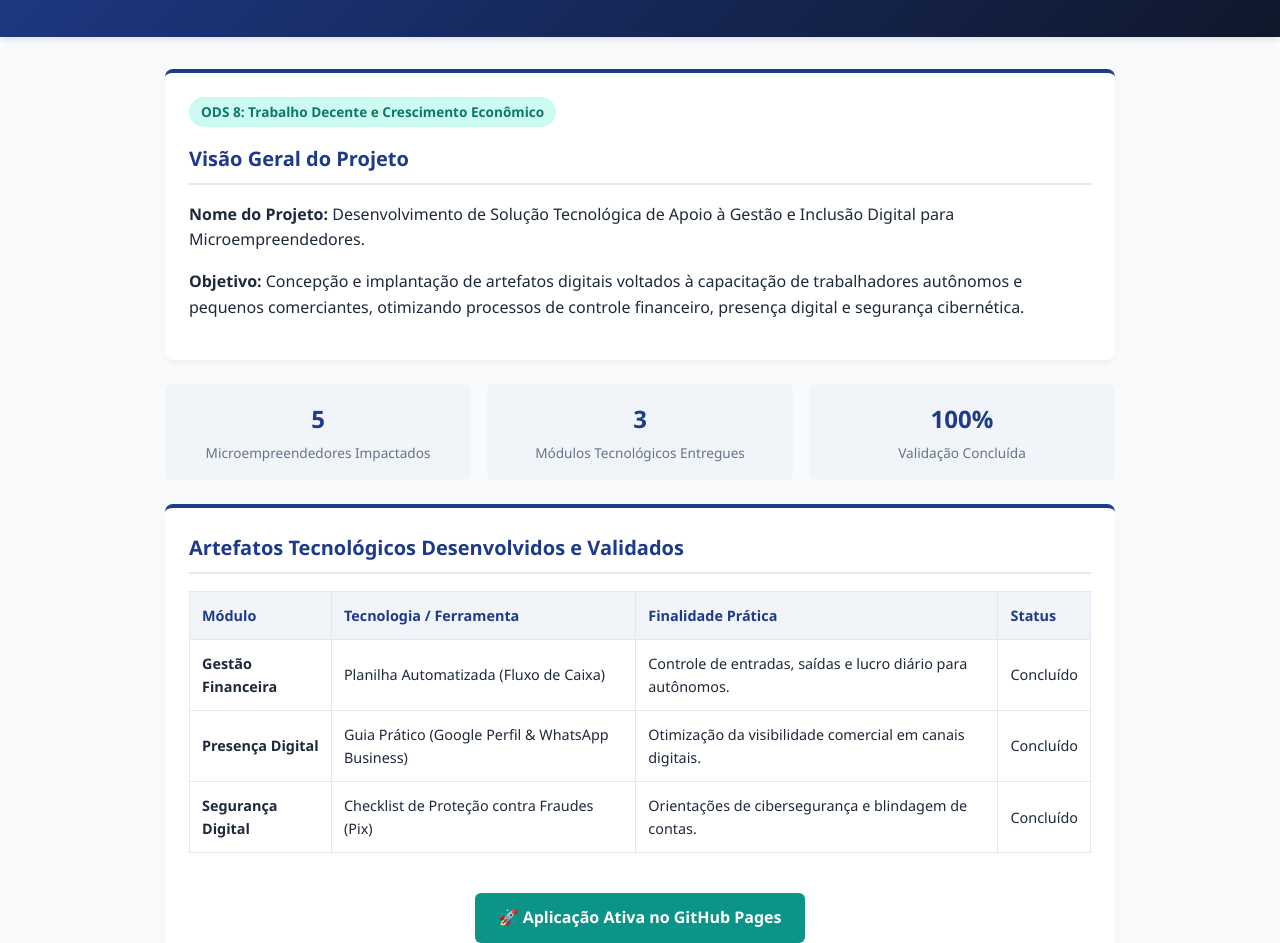
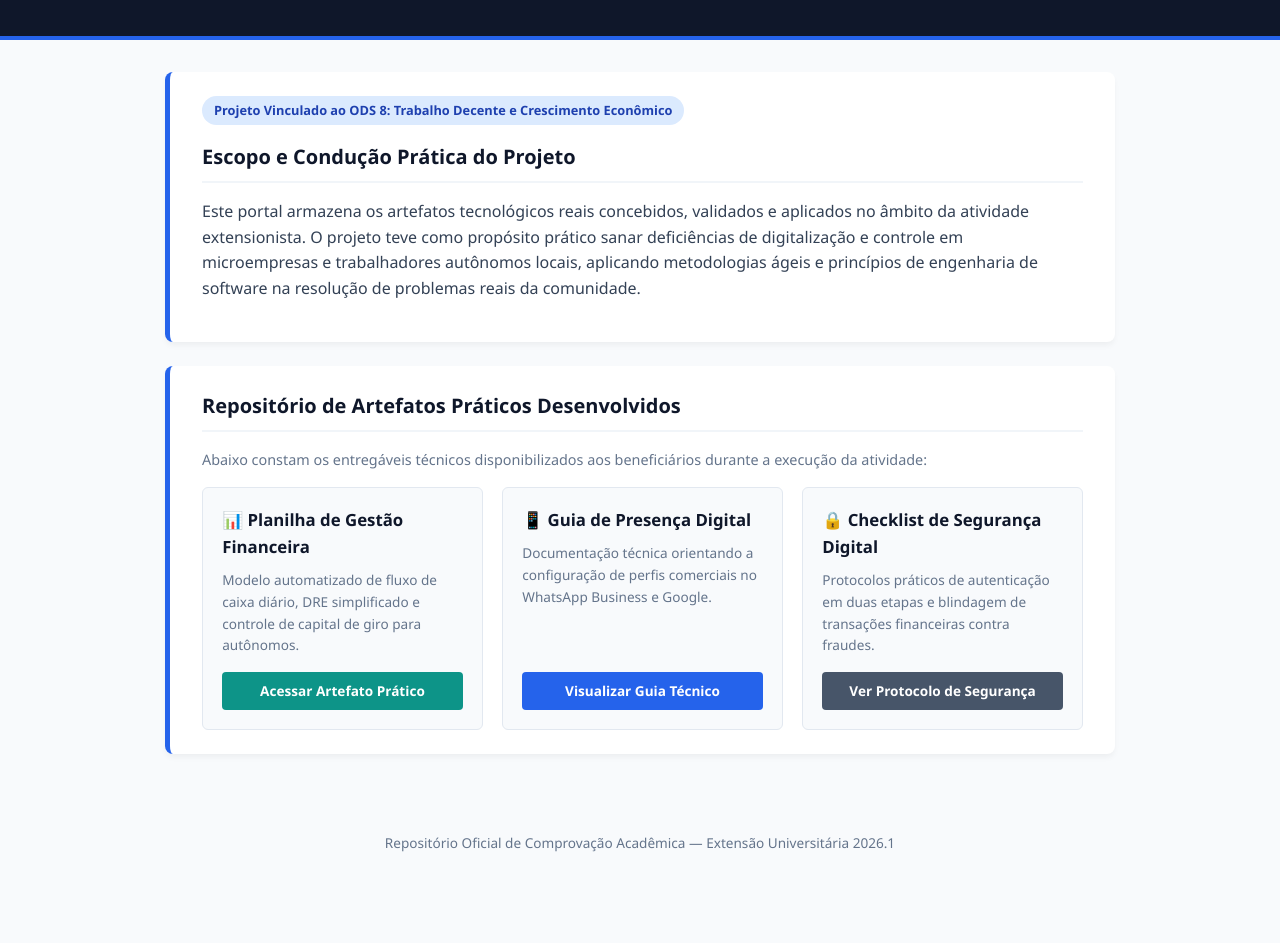
Before and after one commit to dcmferreira1-commits/extensao-ods8-engenharia, a plain HTML site: page index.html in a window 1280 px wide. Shown: the part 121-1064 px from the top of the page. After the commit the page ends 1020 px from the top, so only its background shows below. Drawn offline with Linux system fonts and the light colour scheme.

Commit message:
Update index.html

```diff
--- a/index.html
+++ b/index.html
@@ -3,13 +3,14 @@
 <head>
     <meta charset="UTF-8">
     <meta name="viewport" content="width=device-width, initial-scale=1.0">
-    <title>Portal de Ação Extensionista — Engenharia de Software</title>
+    <title>Portal de Evidências — Projeto Extensionista ODS 8</title>
     <style>
         :root {
-            --primary: #1e3a8a;
-            --secondary: #0d9488;
+            --primary: #0f172a;
+            --accent: #2563eb;
+            --success: #0d9488;
             --bg: #f8fafc;
-            --text: #1e293b;
+            --text: #334155;
         }
         body {
             font-family: 'Segoe UI', Tahoma, Geneva, Verdana, sans-serif;
@@ -20,19 +21,19 @@
             line-height: 1.6;
         }
         header {
-            background: linear-gradient(135deg, var(--primary), #0f172a);
+            background: var(--primary);
             color: white;
             padding: 2.5rem 1rem;
             text-align: center;
-            box-shadow: 0 4px 6px -1px rgba(0,0,0,0.1);
+            border-bottom: 4px solid var(--accent);
         }
         header h1 {
             margin: 0;
-            font-size: 1.8rem;
+            font-size: 1.75rem;
         }
         header p {
             margin: 0.5rem 0 0;
-            opacity: 0.9;
+            opacity: 0.85;
             font-size: 0.95rem;
         }
         .container {
@@ -40,165 +41,131 @@
             margin: 2rem auto;
             padding: 0 1rem;
         }
-        .card {
+        .section-card {
             background: white;
             border-radius: 8px;
             box-shadow: 0 4px 6px -1px rgba(0, 0, 0, 0.05);
-            padding: 1.5rem;
+            padding: 1.5rem 2rem;
             margin-bottom: 1.5rem;
-            border-top: 4px solid var(--primary);
+            border-left: 5px solid var(--accent);
         }
-        .card h2 {
+        .section-card h2 {
             color: var(--primary);
-            border-bottom: 2px solid #e2e8f0;
-            padding-bottom: 0.5rem;
             margin-top: 0;
             font-size: 1.25rem;
+            border-bottom: 2px solid #f1f5f9;
+            padding-bottom: 0.5rem;
         }
         .badge {
             display: inline-block;
-            background-color: #ccfbf1;
-            color: #0f766e;
+            background-color: #dbeafe;
+            color: #1e40af;
             padding: 0.25rem 0.75rem;
             border-radius: 9999px;
-            font-size: 0.85rem;
+            font-size: 0.8rem;
             font-weight: 600;
             margin-bottom: 1rem;
         }
-        .metrics-grid {
+        .artifact-grid {
             display: grid;
-            grid-template-columns: repeat(auto-fit, minmax(200px, 1fr));
-            gap: 1rem;
-            margin-bottom: 1.5rem;
+            grid-template-columns: repeat(auto-fit, minmax(280px, 1fr));
+            gap: 1.2rem;
+            margin-top: 1rem;
         }
-        .metric-box {
-            background: #f1f5f9;
-            padding: 1rem;
+        .artifact-box {
+            background: #f8fafc;
+            border: 1px solid #e2e8f0;
             border-radius: 6px;
-            text-align: center;
+            padding: 1.2rem;
+            display: flex;
+            flex-direction: column;
+            justify-content: space-between;
         }
-        .metric-box h3 {
-            margin: 0;
-            font-size: 1.5rem;
+        .artifact-box h3 {
+            margin: 0 0 0.5rem 0;
+            font-size: 1.05rem;
             color: var(--primary);
         }
-        .metric-box p {
-            margin: 0.25rem 0 0;
+        .artifact-box p {
+            margin: 0 0 1rem 0;
             font-size: 0.85rem;
             color: #64748b;
         }
-        table {
-            width: 100%;
-            border-collapse: collapse;
-            margin-top: 1rem;
-        }
-        th, td {
-            padding: 0.75rem;
-            border: 1px solid #e2e8f0;
-            text-align: left;
-            font-size: 0.9rem;
-        }
-        th {
-            background-color: #f1f5f9;
-            color: var(--primary);
-        }
-        .btn-access {
+        .btn-artifact {
             display: inline-block;
-            background-color: var(--secondary);
+            background-color: var(--success);
             color: white;
-            padding: 0.75rem 1.5rem;
-            border-radius: 6px;
+            padding: 0.5rem 1rem;
+            border-radius: 4px;
             text-decoration: none;
+            font-size: 0.85rem;
             font-weight: 600;
-            margin-top: 1rem;
+            text-align: center;
             transition: background 0.2s;
         }
-        .btn-access:hover {
+        .btn-artifact:hover {
             background-color: #0f766e;
         }
         footer {
             text-align: center;
-            padding: 1.5rem;
+            padding: 2rem;
             font-size: 0.85rem;
             color: #64748b;
-            border-top: 1px solid #e2e8f0;
-            margin-top: 3rem;
         }
     </style>
 </head>
 <body>
 
     <header>
-        <h1>Portal de Ação Extensionista — Engenharia de Software</h1>
-        <p>Diego Ferreira (RGM: 35018852) | Cruzeiro do Sul Virtual</p>
+        <h1>Portal de Evidências Práticas — Engenharia de Software</h1>
+        <p>Desenvolvedor: Diego Ferreira (RGM: 35018852) | Cruzeiro do Sul Virtual</p>
     </header>
 
     <div class="container">
 
-        <div class="card">
-            <span class="badge">ODS 8: Trabalho Decente e Crescimento Econômico</span>
-            <h2>Visão Geral do Projeto</h2>
-            <p><strong>Nome do Projeto:</strong> Desenvolvimento de Solução Tecnológica de Apoio à Gestão e Inclusão Digital para Microempreendedores.</p>
-            <p><strong>Objetivo:</strong> Concepção e implantação de artefatos digitais voltados à capacitação de trabalhadores autônomos e pequenos comerciantes, otimizando processos de controle financeiro, presença digital e segurança cibernética.</p>
+        <div class="section-card">
+            <span class="badge">Projeto Vinculado ao ODS 8: Trabalho Decente e Crescimento Econômico</span>
+            <h2>Escopo e Condução Prática do Projeto</h2>
+            <p>Este portal armazena os artefatos tecnológicos reais concebidos, validados e aplicados no âmbito da atividade extensionista. O projeto teve como propósito prático sanar deficiências de digitalização e controle em microempresas e trabalhadores autônomos locais, aplicando metodologias ágeis e princípios de engenharia de software na resolução de problemas reais da comunidade.</p>
         </div>
 
-        <div class="metrics-grid">
-            <div class="metric-box">
-                <h3>5</h3>
-                <p>Microempreendedores Impactados</p>
-            </div>
-            <div class="metric-box">
-                <h3>3</h3>
-                <p>Módulos Tecnológicos Entregues</p>
-            </div>
-            <div class="metric-box">
-                <h3>100%</h3>
-                <p>Validação Concluída</p>
-            </div>
-        </div>
+        <div class="section-card">
+            <h2>Repositório de Artefatos Práticos Desenvolvidos</h2>
+            <p style="font-size: 0.9rem; color: #64748b;">Abaixo constam os entregáveis técnicos disponibilizados aos beneficiários durante a execução da atividade:</p>
 
-        <div class="card">
-            <h2>Artefatos Tecnológicos Desenvolvidos e Validados</h2>
-            <table>
-                <thead>
-                    <tr>
-                        <th>Módulo</th>
-                        <th>Tecnologia / Ferramenta</th>
-                        <th>Finalidade Prática</th>
-                        <th>Status</th>
-                    </tr>
-                </thead>
-                <tbody>
-                    <tr>
-                        <td><strong>Gestão Financeira</strong></td>
-                        <td>Planilha Automatizada (Fluxo de Caixa)</td>
-                        <td>Controle de entradas, saídas e lucro diário para autônomos.</td>
-                        <td>Concluído</td>
-                    </tr>
-                    <tr>
-                        <td><strong>Presença Digital</strong></td>
-                        <td>Guia Prático (Google Perfil & WhatsApp Business)</td>
-                        <td>Otimização da visibilidade comercial em canais digitais.</td>
-                        <td>Concluído</td>
-                    </tr>
-                    <tr>
-                        <td><strong>Segurança Digital</strong></td>
-                        <td>Checklist de Proteção contra Fraudes (Pix)</td>
-                        <td>Orientações de cibersegurança e blindagem de contas.</td>
-                        <td>Concluído</td>
-                    </tr>
-                </tbody>
-            </table>
+            <div class="artifact-grid">
 
-            <div style="text-align: center; margin-top: 1.5rem;">
-                <a href="#" class="btn-access" target="_blank">🚀 Aplicação Ativa no GitHub Pages</a>
+                <div class="artifact-box">
+                    <div>
+                        <h3>📊 Planilha de Gestão Financeira</h3>
+                        <p>Modelo automatizado de fluxo de caixa diário, DRE simplificado e controle de capital de giro para autônomos.</p>
+                    </div>
+                    <a href="https://docs.google.com/spreadsheets" target="_blank" class="btn-artifact">Acessar Artefato Prático</a>
+                </div>
+
+                <div class="artifact-box">
+                    <div>
+                        <h3>📱 Guia de Presença Digital</h3>
+                        <p>Documentação técnica orientando a configuração de perfis comerciais no WhatsApp Business e Google.</p>
+                    </div>
+                    <a href="#" class="btn-artifact" style="background-color: #2563eb;">Visualizar Guia Técnico</a>
+                </div>
+
+                <div class="artifact-box">
+                    <div>
+                        <h3>🔒 Checklist de Segurança Digital</h3>
+                        <p>Protocolos práticos de autenticação em duas etapas e blindagem de transações financeiras contra fraudes.</p>
+                    </div>
+                    <a href="#" class="btn-artifact" style="background-color: #475569;">Ver Protocolo de Segurança</a>
+                </div>
+
             </div>
         </div>
 
     </div>
 
     <footer>
-        <p>Repositório Oficial de Evidências — Atividade Extensionista 2026.1</p>
+        <p>Repositório Oficial de Comprovação Acadêmica — Extensão Universitária 2026.1</p>
     </footer>
 
 </body>
```
